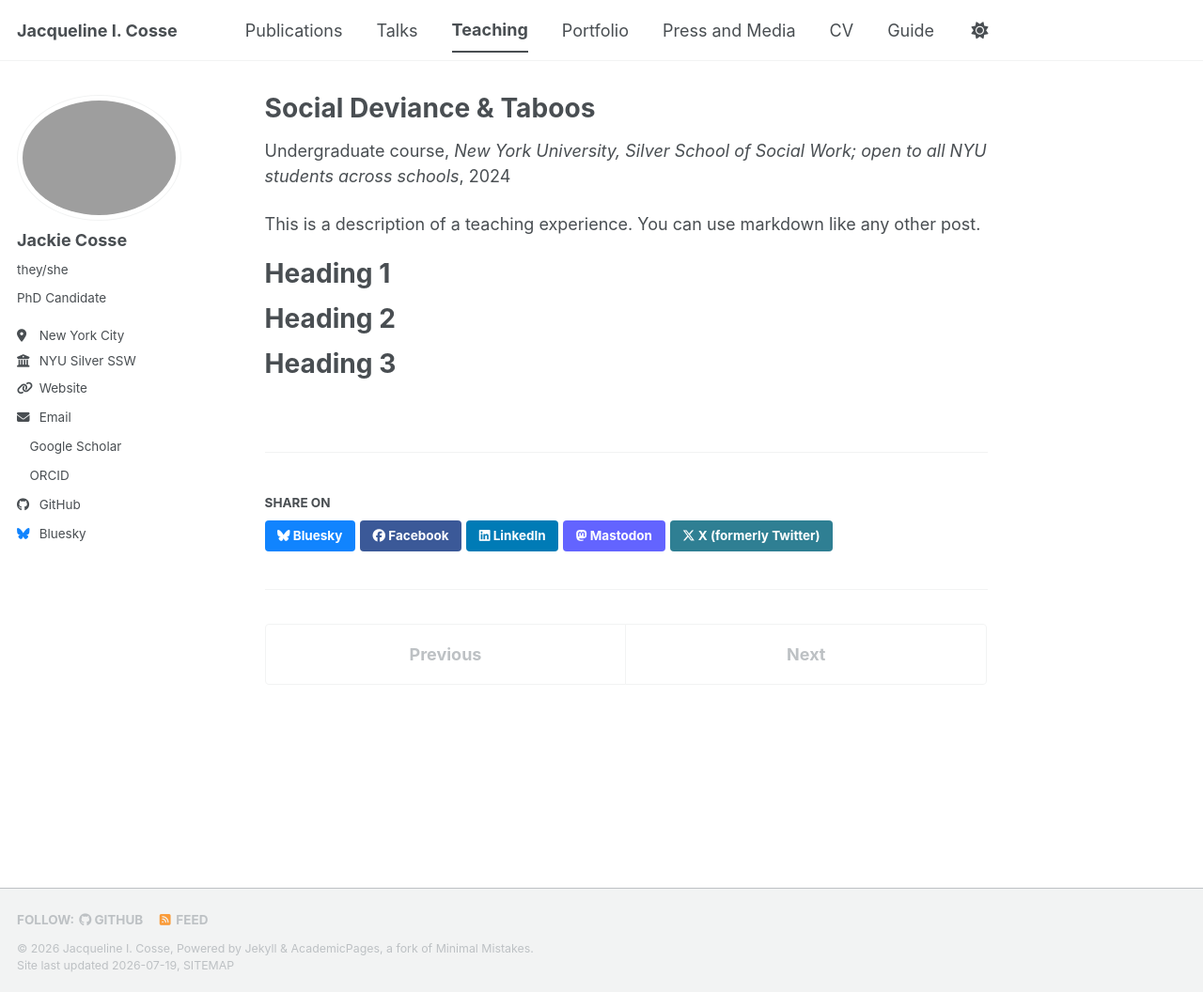
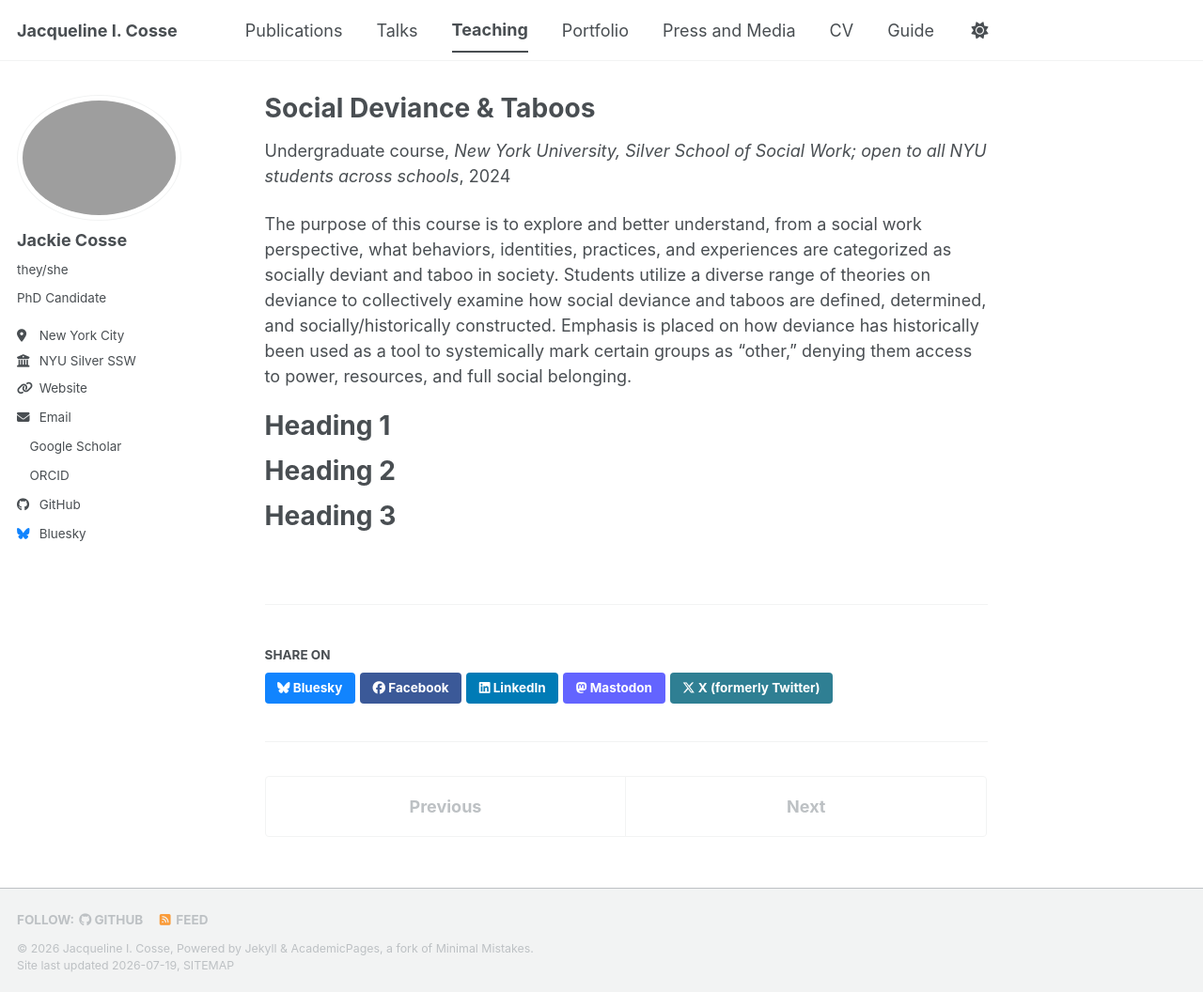
Before and after one commit to jackiecosse/jackiecosse.com, a Jekyll site: the page built from _teaching/2024-SDT-spring-teaching.md, in a window 1280 px wide and 1056 px high. Shown: the whole window at 94% size. Built offline with Jekyll 4.4.1, drawn with Linux system fonts in a browser that asks for light colours; a style sheet for code colours, icons or effects is not loaded.

Commit message:
Update 2024-SDT-spring-teaching.md

```diff
--- a/_teaching/2024-SDT-spring-teaching.md
+++ b/_teaching/2024-SDT-spring-teaching.md
@@ -7,8 +7,7 @@ venue: "New York University, Silver School of Social Work; open to all NYU stude
 date: 2024-01-01
 location: "New York, NY"
 ---
-
-This is a description of a teaching experience. You can use markdown like any other post.
+The purpose of this course is to explore and better understand, from a social work perspective, what behaviors, identities, practices, and experiences are categorized as socially deviant and taboo in society. Students utilize a diverse range of theories on deviance to collectively examine how social deviance and taboos are defined, determined, and socially/historically constructed. Emphasis is placed on how deviance has historically been used as a tool to systemically mark certain groups as “other,” denying them access to power, resources, and full social belonging.
 
 Heading 1
 ======
```
